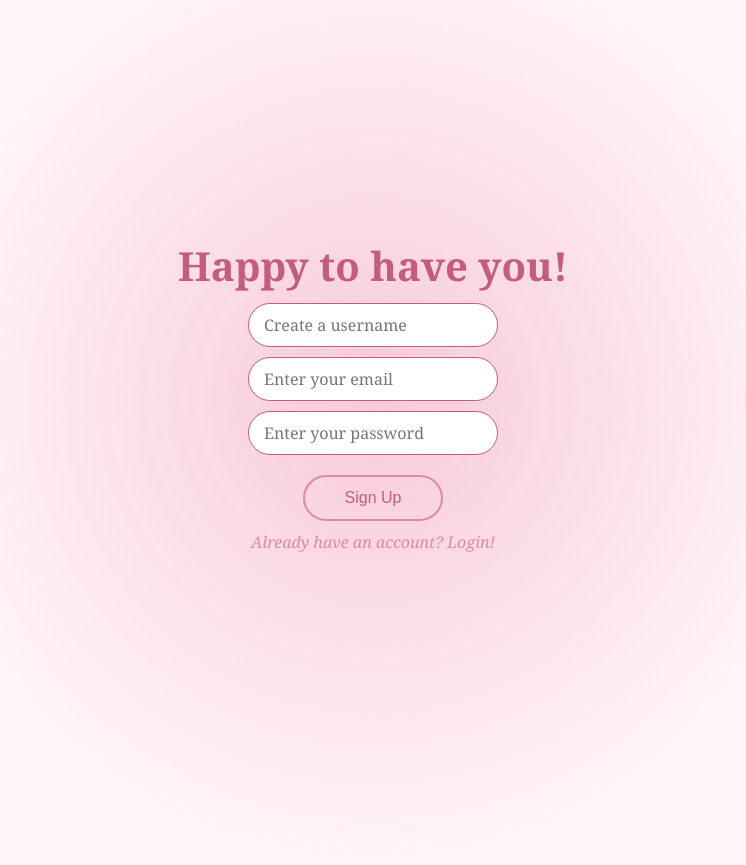
After one commit to ronybuena-sudo/Phased-App, a Flask app: page /signup in a window 1280 px wide. The commit adds this page. Shown: the whole page, without its empty margins (267-1013 px from the left). Run offline with Flask 3, Linux system fonts and the light colour scheme.

Commit message:
added login and signup pages

```diff
--- a/app.py
+++ b/app.py
@@ -7,5 +7,13 @@ app = Flask(__name__)
 def home():
     return render_template("index.html")
 
+@app.route("/login")
+def login():
+    return render_template("login.html")
+
+@app.route("/signup")
+def signup():
+    return render_template("signup.html")
+
 if __name__ == "__main__":
     app.run(debug=True)
--- a/static/styles.css
+++ b/static/styles.css
@@ -48,6 +48,21 @@ button:hover {
     color: white;
 }
 
+a {
+    text-decoration: none;
+}
+
+input {
+    font-family: inherit;
+    font-size: 1rem;
+    box-sizing: border-box;
+    padding: 10px 15px;
+    margin-bottom: 10px;
+    border: 1px solid #c45c7a;
+    border-radius:25px;
+    width: 250px;
+}
+
 .glow {
     position: absolute;
     top: 50%;
--- a/templates/index.html
+++ b/templates/index.html
@@ -10,8 +10,8 @@
             <div class="content">
                 <h1> Welcome to Phased! </h1>
                 <p> it's not you, it's your body</p>
-                <button>Sign Up</button>
-                <button>Login</button>
+                <a href="/signup"><button>Sign Up</button></a>
+                <a href="/login"><button>Login</button></a>
             </div>
         </div>
     </body>
--- /dev/null
+++ b/templates/signup.html
@@ -0,0 +1,26 @@
+<!DOCTYPE html>
+<html>
+    <head>
+        <title>Phased</title>
+        <link rel="stylesheet" href="{{ url_for('static', filename='styles.css') }}">
+    </head>
+    <body>
+        <div class="container">
+            <div class="glow"></div>
+            <div class="content">
+                <h1>Happy to have you!</h1>
+                <div>
+                    <input type="username" id="username" name="username" placeholder="Create a username">
+                </div>
+                <div>
+                    <input type="email" id="email" name="email" placeholder="Enter your email">
+                </div>
+                <div>
+                    <input type="password" id="password" name="password" placeholder="Enter your password">
+                </div>
+                <button>Sign Up</button>
+                <a href="/login"><p>Already have an account? Login!</p></a>
+            </div>
+        </div>
+    </body>
+</html>
```
Also changed, not shown: templates/login.html (added, +23 -0 lines).
